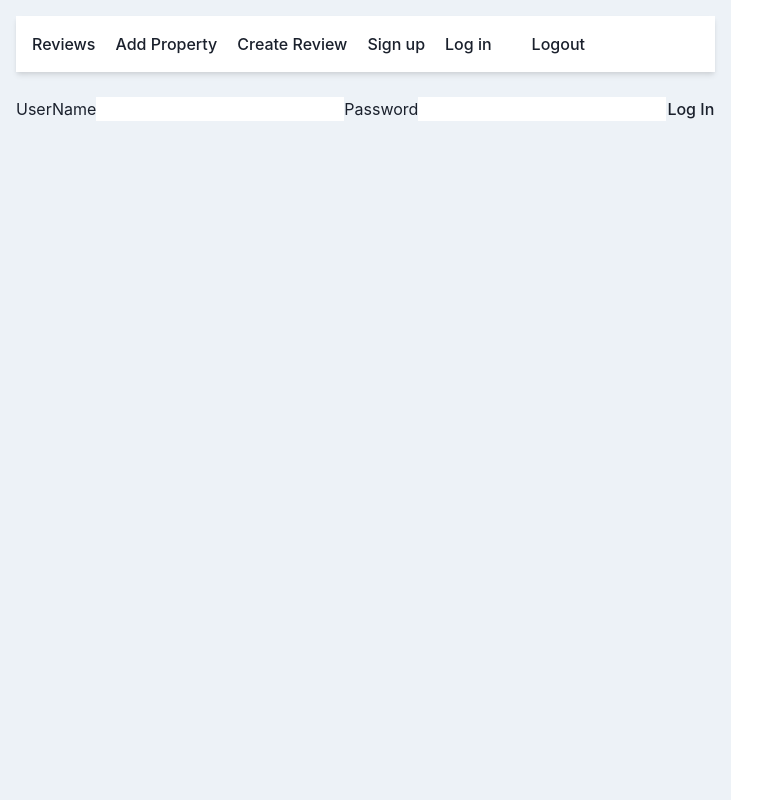
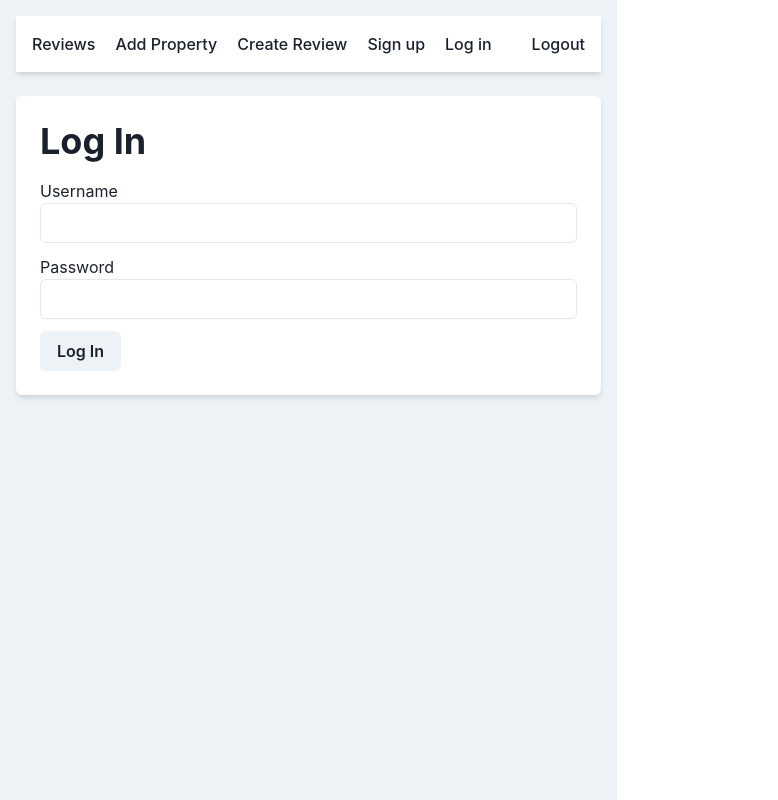
Before and after one commit to gracebw7/307-group-1, a React (Vite) app in the folder packages/react-frontend/: page /login in a window 1280 px wide. Shown: the whole page, without its empty margins (0-778 px from the left). Built offline with nearby package versions, Linux system fonts and the light colour scheme.

Commit message:
Update sign up and log in to use chakra ui

```diff
--- a/packages/react-frontend/src/Login.jsx
+++ b/packages/react-frontend/src/Login.jsx
@@ -1,4 +1,5 @@
 import React, { useState } from "react";
+import { Box, Heading, Input, Button } from "@chakra-ui/react";
 
 function Login(props) {
   const [creds, setCreds] = useState({
@@ -24,27 +25,34 @@ function Login(props) {
   }
 
   return (
+    <Box p={6} bg="white" borderRadius="md" boxShadow="md">
+      <Heading mb={4}>Log In</Heading>
       <form>
-      <label htmlFor="username">UserName</label>
-      <input
+        <Box mb={3}>
+          <label htmlFor="username">Username</label>
+          <Input
             type="text"
             name="username"
             id="username"
             value={creds.username}
             onChange={handleChange}
           />
+        </Box>
+        <Box mb={3}>
           <label htmlFor="password">Password</label>
-      <input
+          <Input
             type="password"
             name="password"
             id="password"
             value={creds.pwd}
             onChange={handleChange}
           />
-      <button type="button" onClick={submitForm}>
+        </Box>
+        <Button type="button" onClick={submitForm}>
           {props.buttonLabel || "Log In"}
-      </button>
+        </Button>
       </form>
+    </Box>
   );
 }
 export default Login;
```
Lines whose indentation alone changed are shown as unchanged.
